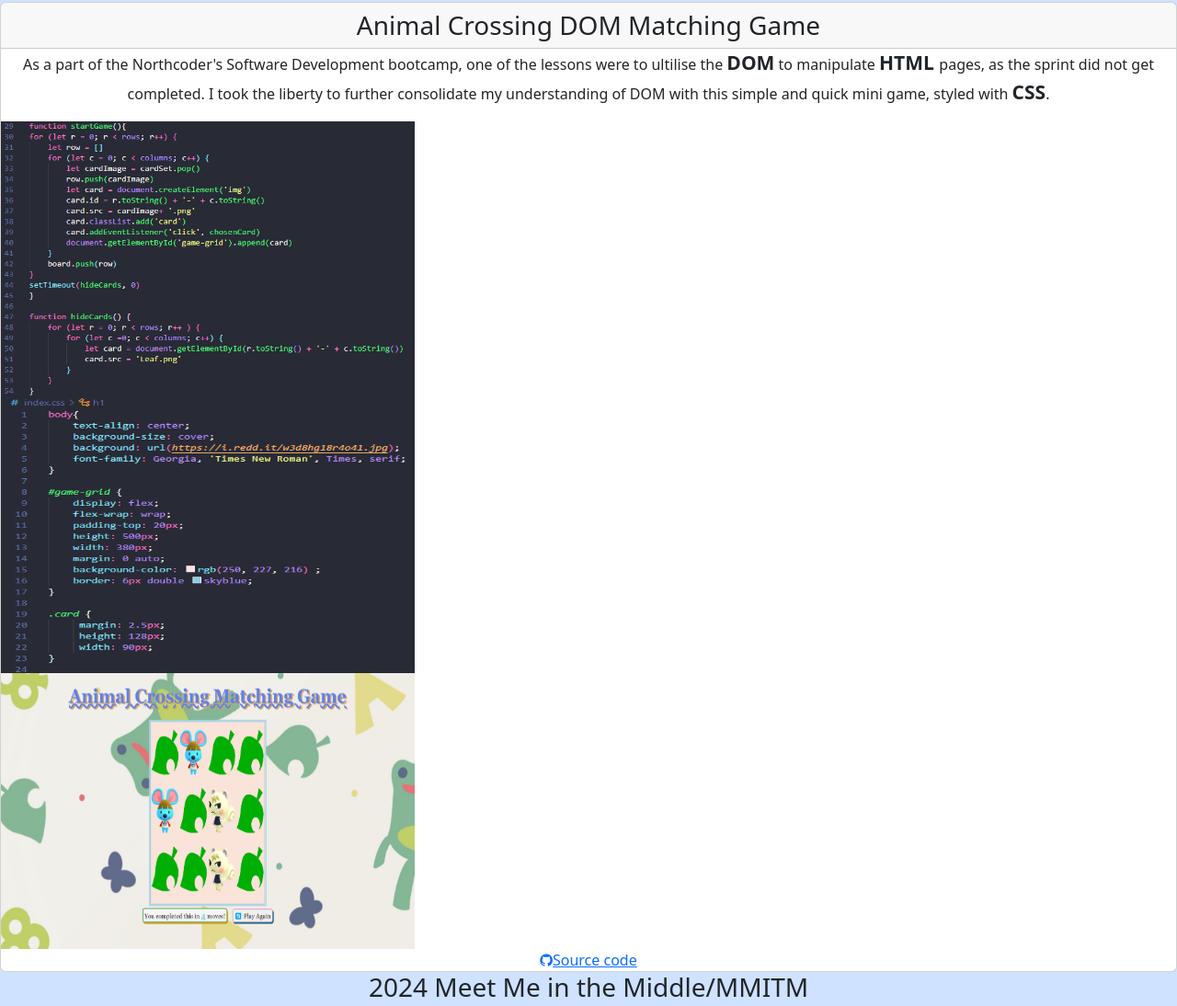
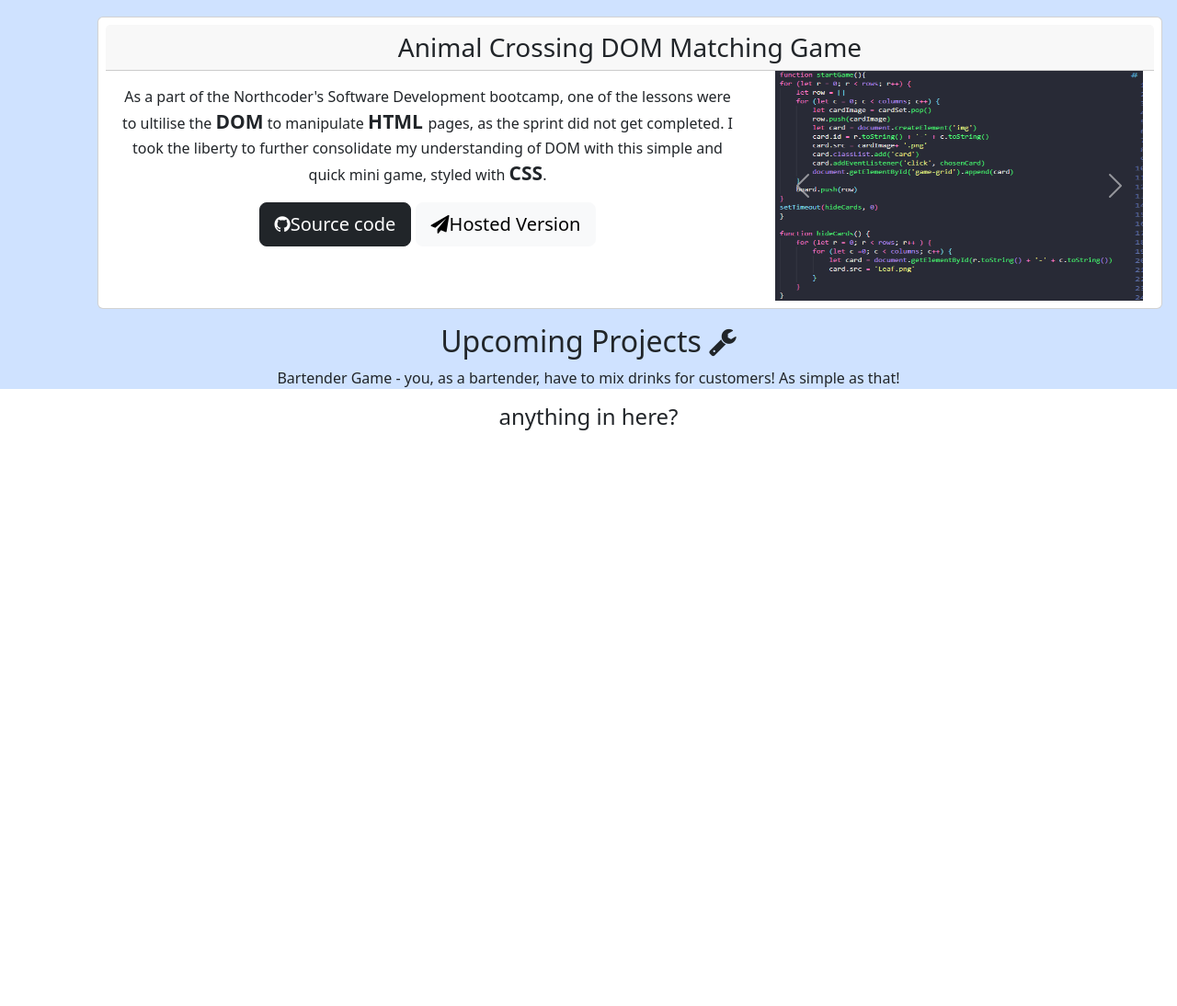
Before and after one commit to berri-puff/jz-portfolio, a plain HTML site: page page.html in a window 1280 px wide. Shown: the part 975-2069 px from the top of the page at 92% size. After the commit the page ends 1451 px from the top, so only its background shows below. Drawn offline with nearby package versions, Linux system fonts and the light colour scheme.

Commit message:
styles acnh section for projects with carousel

```diff
--- a/page.css
+++ b/page.css
@@ -10,3 +10,11 @@
     font-size: 21px;
     font-weight: bold;
 }
+.projects {
+    display: flex;
+    justify-content: flex-end;
+}
+
+.col-5 {
+    border: 1px solid black;
+}
--- a/page.html
+++ b/page.html
@@ -78,11 +78,15 @@
           <button>Send</button>
         </form> -->
       </section>
+
+        <h2>PROJECTS</h2>
          <section class="projects">
-        <h2>PROJECTS</h2>
-        <div class="card d-flex-row">
+        <div class="card p-2 m-3 ">
  <h3 class="card-header">Animal Crossing DOM Matching Game</h3>
-          <p>
+ <div class="container d-flex">
+    <div class="row">
+        <div class="col m-2 me-5 p-2">
+             <p class="card-content">
             As a part of the Northcoder's Software Development bootcamp, one of
             the lessons were to ultilise the
             <span class="emphasis">DOM</span> to manipulate
@@ -91,34 +95,55 @@
             understanding of DOM with this simple and quick mini game, styled
             with <span class="emphasis">CSS</span>.
           </p>
+          <a class="btn btn-dark btn-lg d-inline-block" role="button"
+            href="https://github.com/berri-puff/dom-matching-game"
+            target="_blank"
+            ><i class="fa fa-github"></i>Source code</a>
+            <a class="btn btn-light btn-lg d-inline-block" role="button" aria-disabled="true"><i class="fa fa-paper-plane"></i>Hosted Version</a>
+        </div>
 
+    </div>
+    <div class="col">
+        <div class="carousel slide" data-bs-ride="carousel" id="ACNH-carousel">
+            <div class="carousel-inner">
+                <div class="carousel-item active">
                   <img
         src="project-imgs/ACNH-code.png"
         alt="a snipshot of javascript code function from VScode"
-            width="450px"
-            height="300px"
+       style="width:400px; height: 250px"
       />
+                </div>
+                <div class="carousel-item">
                     <img
                     src="project-imgs/ACNH-css.png"
                     alt="a snipshot of HTML CSS from VScode for styling"
-            width="450px"
-            height="300px"
+                    style="width:400px; height: 250px"
                   />
+                </div>
+                <div class="carousel-item">
                     <img
                     src="project-imgs/ACNH-web.png"
                     alt="a snipshot of the webpage, with colourful leaves in the background,a 3 by 4 grid at the center of the page, front of each card is an Animal Crossing Leaf sign and the back contains a random character to be matched as a pair "
-            width="450px"
-            height="300px"
+                    style="width:400px; height: 250px"
                   />
-          <a
-            href="https://github.com/berri-puff/dom-matching-game"
-            target="_blank"
-            ><i class="fa fa-github"></i>Source code</a
-          >
+                </div>
+            </div>
+            <button class="carousel-control-prev" type="button" data-bs-target="#ACNH-carousel" data-bs-slide="prev">
+                <span class="carousel-control-prev-icon" aria-hidden="true"></span>
+                <span class="visually-hidden">Previous</span>
+              </button>
+              <button class="carousel-control-next" type="button" data-bs-target="#ACNH-carousel" data-bs-slide="next">
+                <span class="carousel-control-next-icon" aria-hidden="true"></span>
+                <span class="visually-hidden">Next</span>
+              </button>
+        </div>
+
+    </div>
+ </div>
         </div>
 
 
-          <h3>2024 Meet Me in the Middle/MMITM</h3>
+          <!-- <h3>2024 Meet Me in the Middle/MMITM</h3>
           <p>
             A full stack application made using:
             <span class="emphasis">Firebase</span> forbackend database storage,
@@ -291,7 +316,7 @@
 alt="a screenshot object.json formatted infomration from the request for topics"
 width="450px"
 height="300px"
-/>
+/> -->
 
       </section>
       <section>
```
Lines whose indentation alone changed are shown as unchanged.
